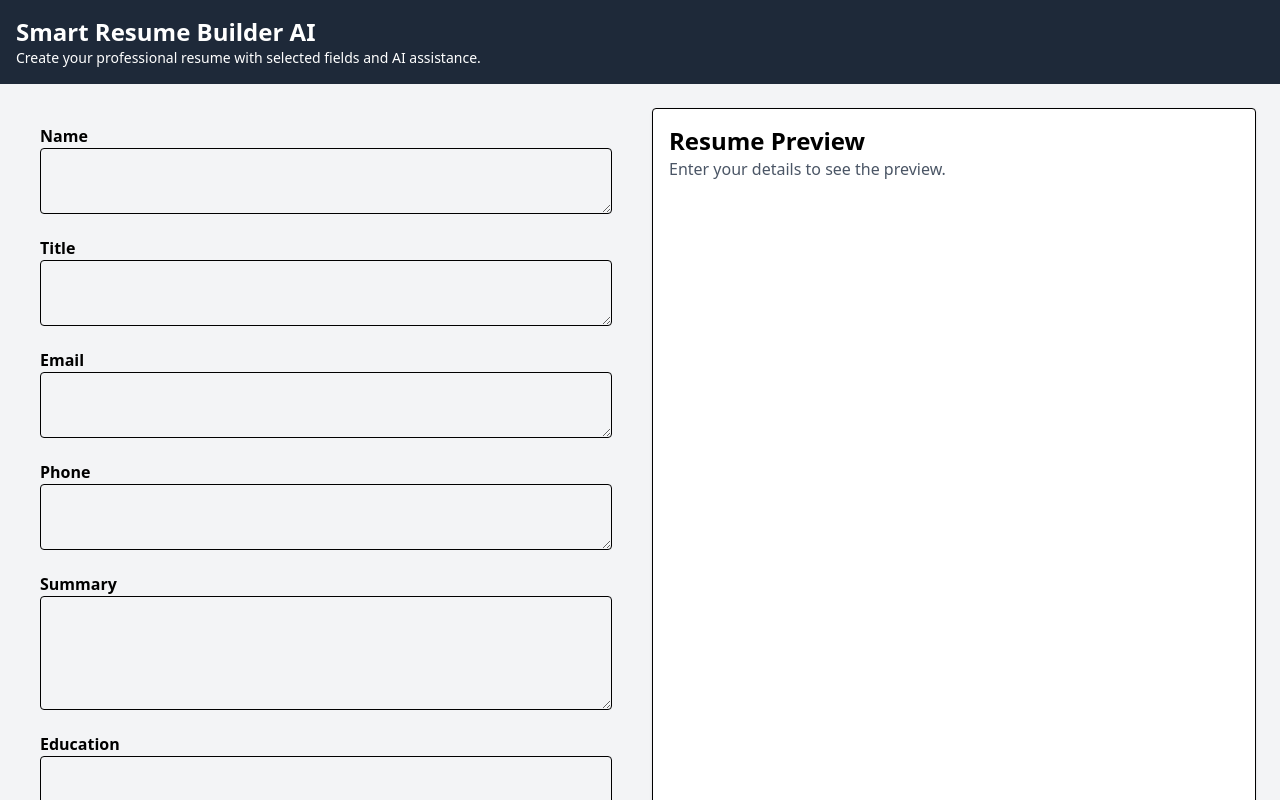
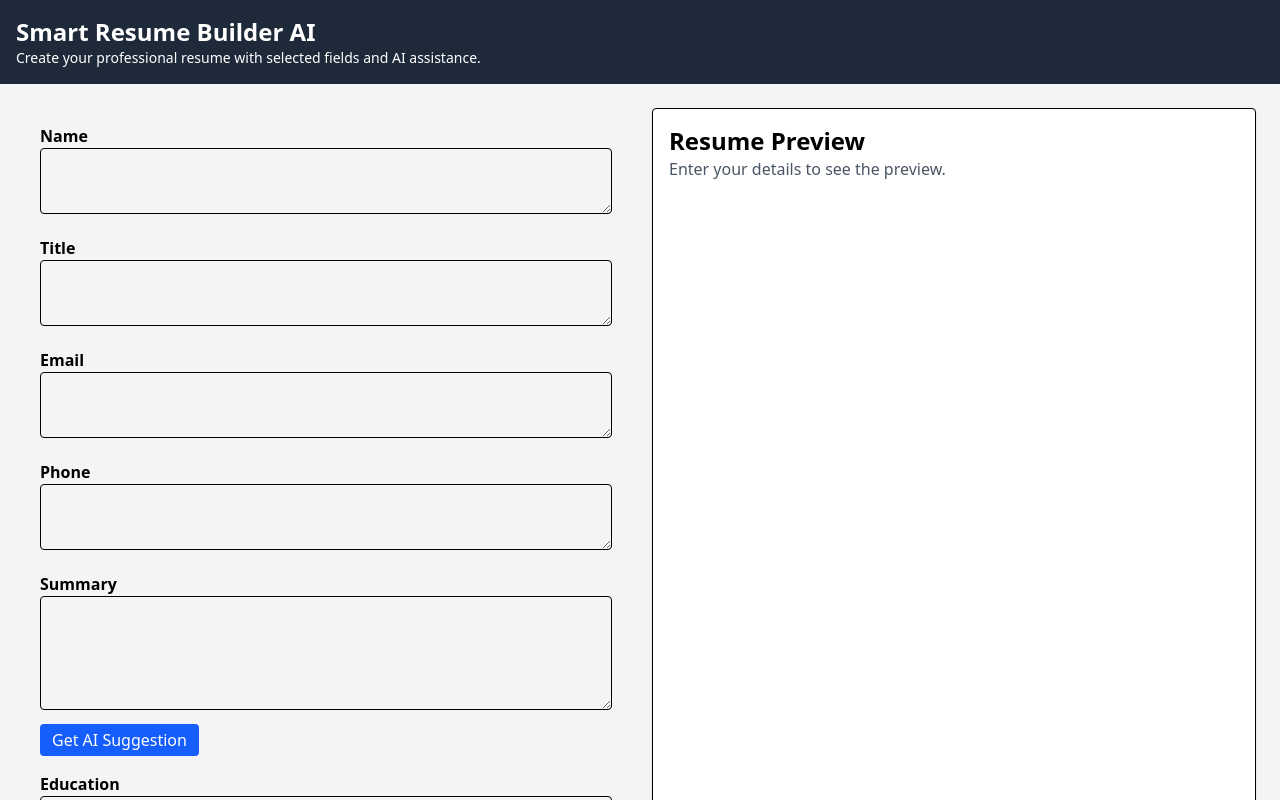
Before and after one commit to sohan-29/smart-resume-builder-ai, a React (Vite) app in the folder frontend/: page /buildResume in a window 1280 px wide. Shown: the top 800 px of the page. Built offline with nearby package versions, Linux system fonts and the light colour scheme.

Commit message:
integrated openai api

```diff
--- a/frontend/src/components/resumeForm.jsx
+++ b/frontend/src/components/resumeForm.jsx
@@ -2,12 +2,36 @@ import { useState } from "react";
 
 function ResumeForm({ setResumeData, userDataSet }) {
   const [formData, setFormData] = useState(userDataSet);
+  const [suggestion, setSuggestion] = useState("");
+  const [loading, setLoading] = useState(false);
 
   const handleChange = (e) => {
     const { name, value } = e.target;
     const updated = { ...formData, [name]: value };
     setFormData(updated);
     setResumeData(updated);
+  };
+
+  const getAISuggestion = async () => {
+    setLoading(true);
+    setSuggestion("");
+
+    try {
+      const res = await fetch("http://localhost:5000/suggest", {
+        method: "POST",
+        headers: {
+          "Content-Type": "application/json",
+        },
+        body: JSON.stringify({ text: formData.summary }),
+      });
+
+      const data = await res.json();
+      setSuggestion(data.suggestion);
+    } catch (err) {
+      setSuggestion("⚠️ Failed to fetch suggestion");
+    }
+
+    setLoading(false);
   };
 
   return (
@@ -22,6 +46,23 @@ function ResumeForm({ setResumeData, userDataSet }) {
             value={formData[field]}
             onChange={handleChange}
           />
+          {field === "summary" && (
+            <>
+              <button
+                onClick={getAISuggestion}
+                type="button"
+                className="mt-2 bg-blue-600 text-white px-3 py-1 rounded"
+              >
+                {loading ? "Thinking..." : "Get AI Suggestion"}
+              </button>
+
+              {suggestion && (
+                <p className="mt-2 text-sm bg-gray-100 p-2 rounded border">
+                  <strong>Suggestion:</strong> {suggestion}
+                </p>
+              )}
+            </>
+          )}
         </div>
       ))}
     </div>
```
